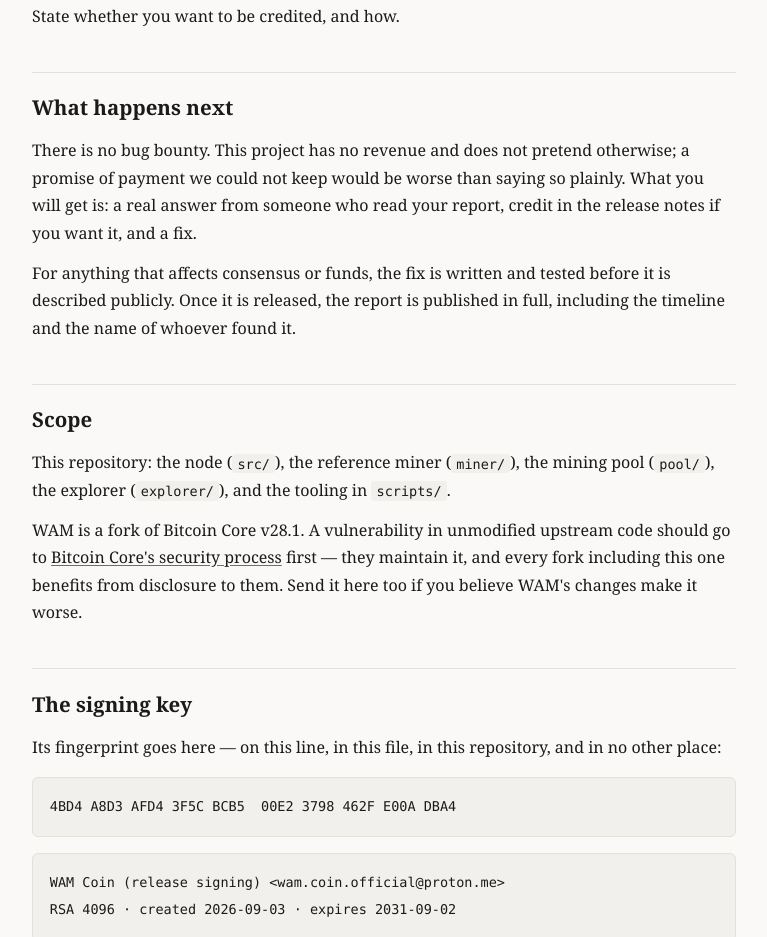
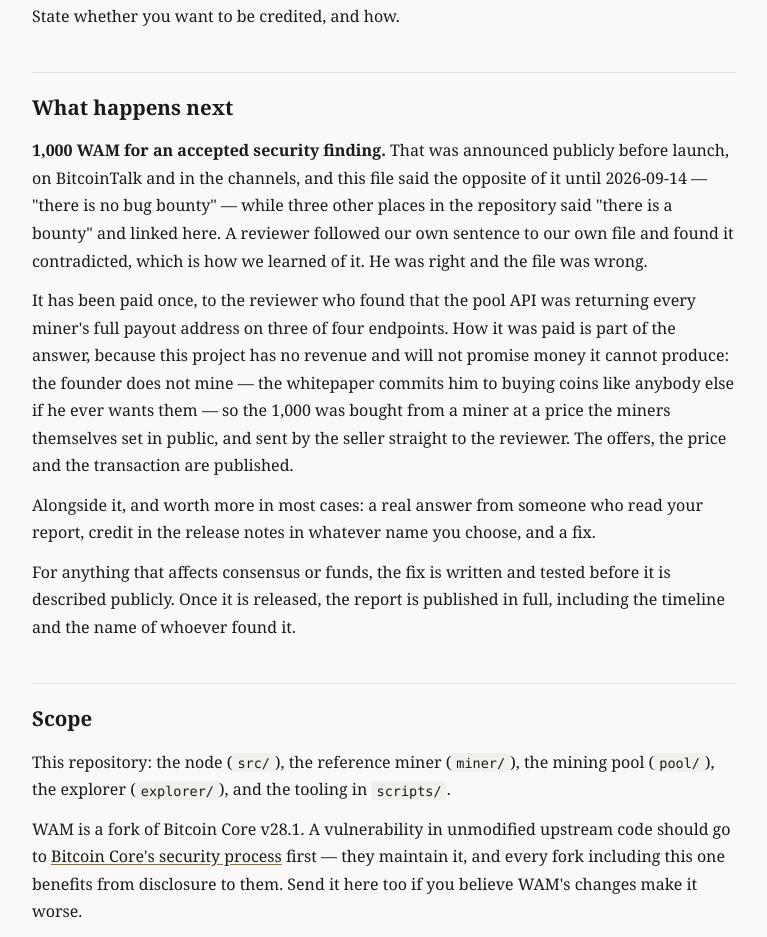
Before and after one commit to wam-coin-official/wam-coin, a plain HTML site: page security/index.html in a window 1280 px wide. Shown: the part 1158-2095 px from the top of the page, without its empty margins (256-1023 px from the left). Drawn offline with Linux system fonts and the light colour scheme.

Commit message:
SECURITY.md said there was no bounty while we had promised one
The announcement went out before launch on BitcoinTalk and in the channels:
1,000 WAM for an accepted security finding. This file said "There is no bug
bounty" and gave a reason for it, while README.md and two draft posts said
"there is a bounty" and linked here. So a reviewer followed our own sentence
to our own file and found it contradicted -- which is how we found out, from
him, after he had already done the work and asked whether the promise was
real.

It says what was announced now, that it has been paid once, and how -- which
is the part that keeps the original reason honest. This project has no
revenue and will not promise money it cannot produce. The founder does not
mine; the whitepaper commits him to buying like anybody else. So the 1,000
was bought from a miner at a price the miners set publicly and sent by the
seller straight to the reviewer, never through a founder wallet, with the
offers, the price and the transaction published.

The other three sentences were corrected earlier today. This was the file
they pointed at, and it was the one that mattered: the announcement going
out tonight links here, so a reader following it would have found the same
contradiction a second time, in public, on launch night.

Timing of this commit is my fault and worth recording. I flagged the
contradiction, left it queued behind a decision the founder did not know he
had to make, and only called it blocking after he had already sent the
reply. He asked why I had not said so before sending, and the answer is
that I should have fixed it and reported it done rather than waiting to be
told.

```diff
--- a/security/index.html
+++ b/security/index.html
@@ -84,7 +84,9 @@
 <p>Enough to reproduce it. A patch is welcome but not required — a clear description of the mechanism is worth more than a proof of concept we cannot follow. If you have exploit code, send it; it will not be published.</p>
 <p>State whether you want to be credited, and how.</p>
 <h2 id="what-happens-next">What happens next</h2>
-<p>There is no bug bounty. This project has no revenue and does not pretend otherwise; a promise of payment we could not keep would be worse than saying so plainly. What you will get is: a real answer from someone who read your report, credit in the release notes if you want it, and a fix.</p>
+<p><strong>1,000 WAM for an accepted security finding.</strong> That was announced publicly before launch, on BitcoinTalk and in the channels, and this file said the opposite of it until 2026-09-14 — "there is no bug bounty" — while three other places in the repository said "there is a bounty" and linked here. A reviewer followed our own sentence to our own file and found it contradicted, which is how we learned of it. He was right and the file was wrong.</p>
+<p>It has been paid once, to the reviewer who found that the pool API was returning every miner's full payout address on three of four endpoints. How it was paid is part of the answer, because this project has no revenue and will not promise money it cannot produce: the founder does not mine — the whitepaper commits him to buying coins like anybody else if he ever wants them — so the 1,000 was bought from a miner at a price the miners themselves set in public, and sent by the seller straight to the reviewer. The offers, the price and the transaction are published.</p>
+<p>Alongside it, and worth more in most cases: a real answer from someone who read your report, credit in the release notes in whatever name you choose, and a fix.</p>
 <p>For anything that affects consensus or funds, the fix is written and tested before it is described publicly. Once it is released, the report is published in full, including the timeline and the name of whoever found it.</p>
 <h2 id="scope">Scope</h2>
 <p>This repository: the node (<code>src/</code>), the reference miner (<code>miner/</code>), the mining pool (<code>pool/</code>), the explorer (<code>explorer/</code>), and the tooling in <code>scripts/</code>.</p>
```
